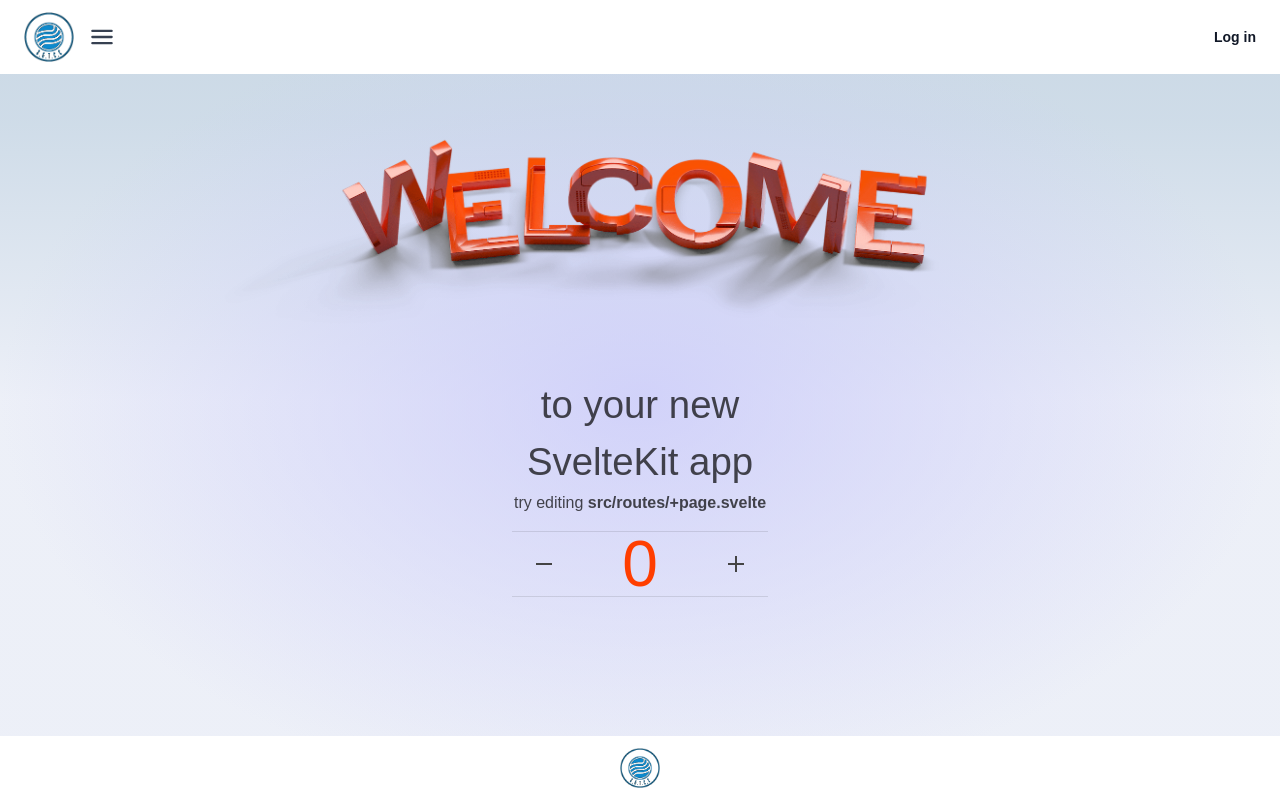
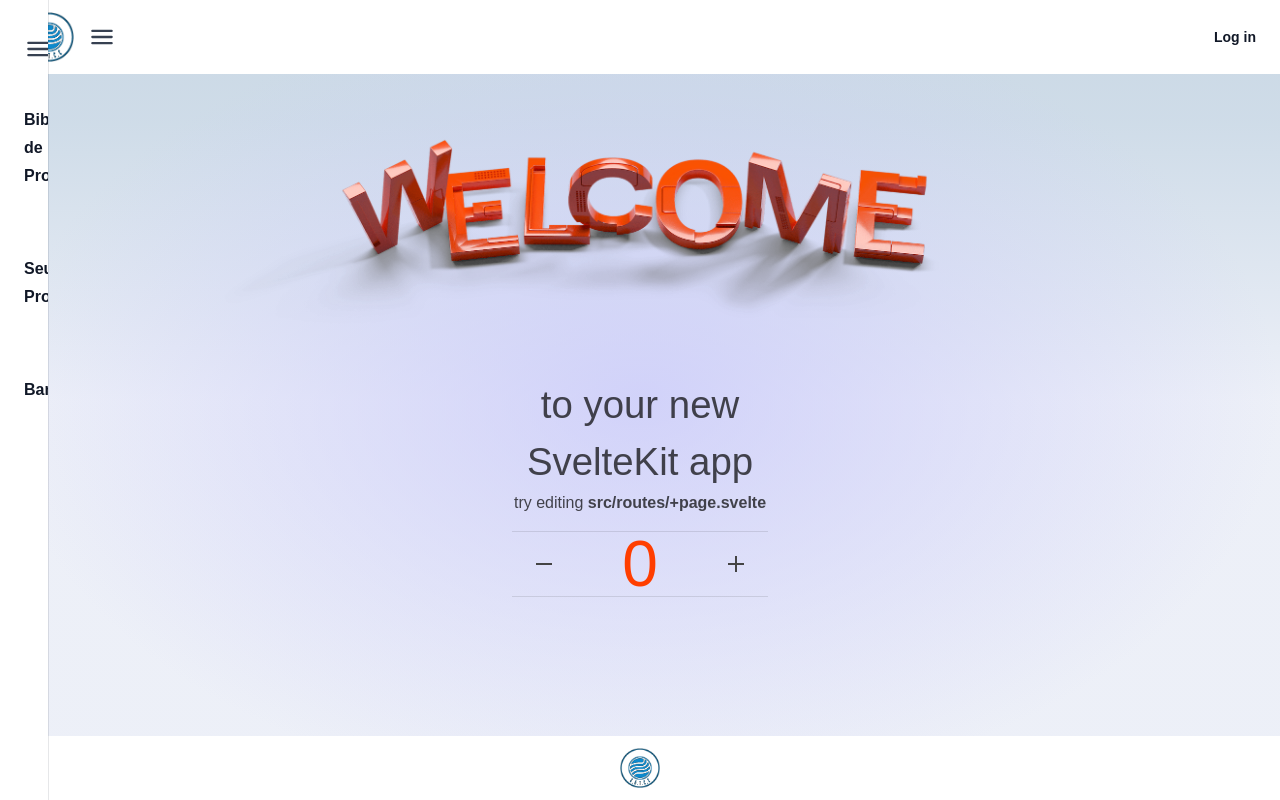
Before and after one commit to gilbertolgs/SistemaTCC-FrontEnd, a SvelteKit app: page / in a window 1280 px wide. Built offline with nearby package versions, Linux system fonts and the light colour scheme.

Commit message:
alterar header

```diff
--- a/src/components/Header.svelte
+++ b/src/components/Header.svelte
@@ -9,6 +9,10 @@
 		{
 			link: '/projetos-pessoais',
 			nome: 'Seus Projetos'
+		},
+		{
+			link: '/bancas',
+			nome: 'Bancas'
 		}
     ]
 
@@ -28,9 +32,12 @@
 
 	]
 
-	let sideMenuActive = 'hidden';
+	// let sideMenuActive = 'hidden';
+	let sideMenuActive = 'decreaseWidth';
 	function openMenu(){
-		sideMenuActive = sideMenuActive == 'hidden' ? 'flex' : 'hidden'
+		// sideMenuActive = sideMenuActive == 'hidden' ? 'flex' : 'hidden'
+		sideMenuActive = sideMenuActive == 'decreaseWidth' ? 'increaseWidth' : 'decreaseWidth';
+		console.log(sideMenuActive);
 	}
 </script>
 <header class="bg-white">
@@ -52,9 +59,9 @@
 	  </div>
 	</nav>
 	<!-- Mobile menu, show/hide based on menu open state. -->
-	<div class="{sideMenuActive}" role="dialog" aria-modal="true">
+	<div class="lg:flex" role="dialog" aria-modal="true">
 	  <!-- Background backdrop, show/hide based on slide-over state. -->
-	  <div class="fixed inset-y-0 left-0 z-10 w-full overflow-y-hidden bg-white px-6 py-6 sm:max-w-sm sm:ring-1 sm:ring-gray-900/10">
+	  <div class="fixed inset-y-0 left-0 z-10 overflow-y-hidden bg-white px-6 py-6 sm:max-w-sm sm:ring-1 sm:ring-gray-900/10 {sideMenuActive}">
 		<div class="flex items-center justify-between">
 		  <a href="/" class="-m-1.5 p-1.5">
 			<span class="sr-only">Your Company</span>
@@ -79,3 +86,32 @@
 	  </div>
 	</div>
   </header>
+
+  <style>
+	.increaseWidth {
+	    animation: increaseWidth 1s forwards;
+	}
+
+	.decreaseWidth{
+	    animation: decreaseWidth 1s forwards linear;
+
+	}
+
+	@keyframes increaseWidth {
+    from {
+        width: 0%;
+    }
+    to {
+        width: 100%;
+    }
+	}
+	@keyframes decreaseWidth {
+    from {
+        width: 100%;
+    }
+    to {
+        width: 0%;
+    }
+}
+
+  </style>
```
